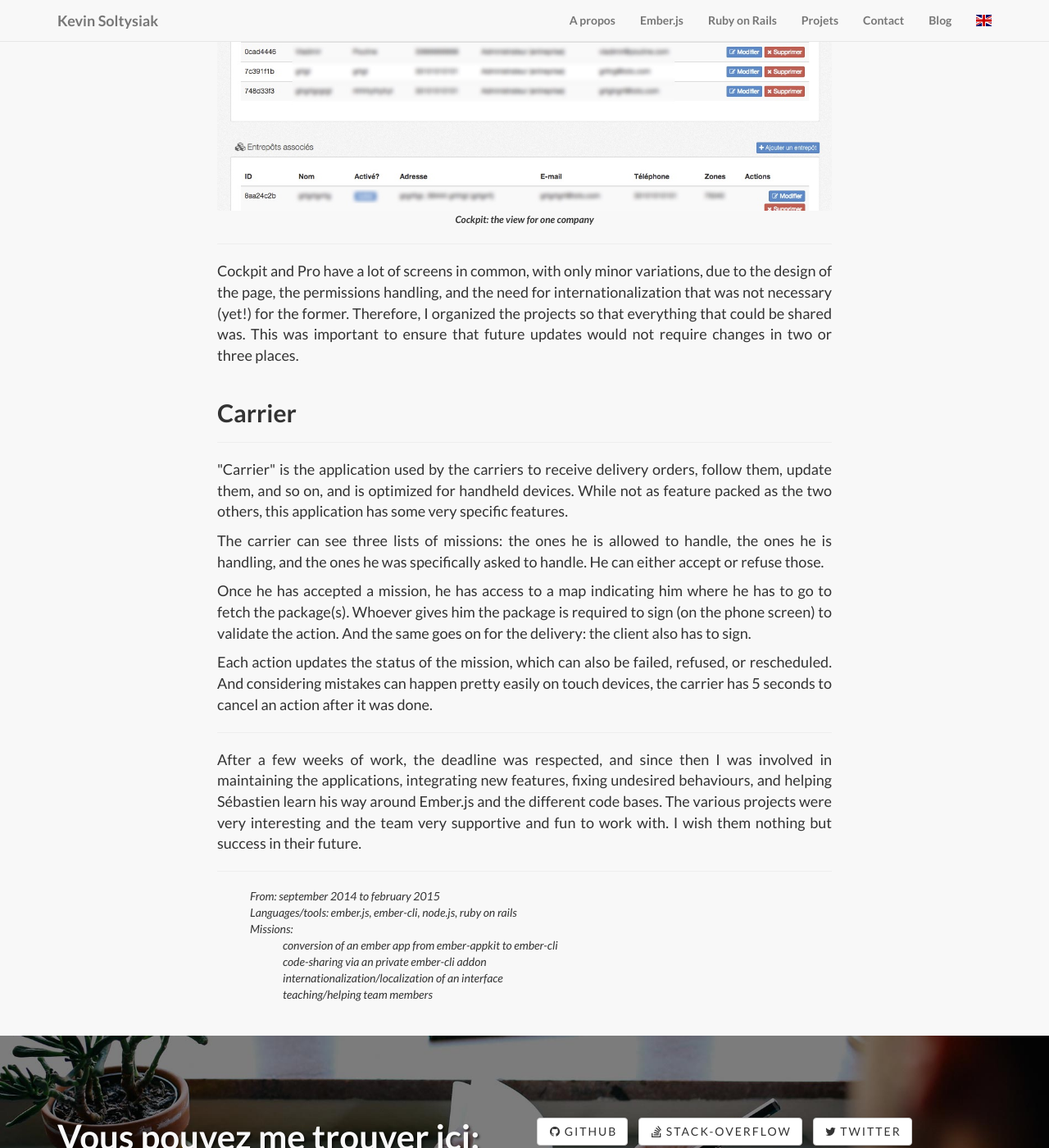
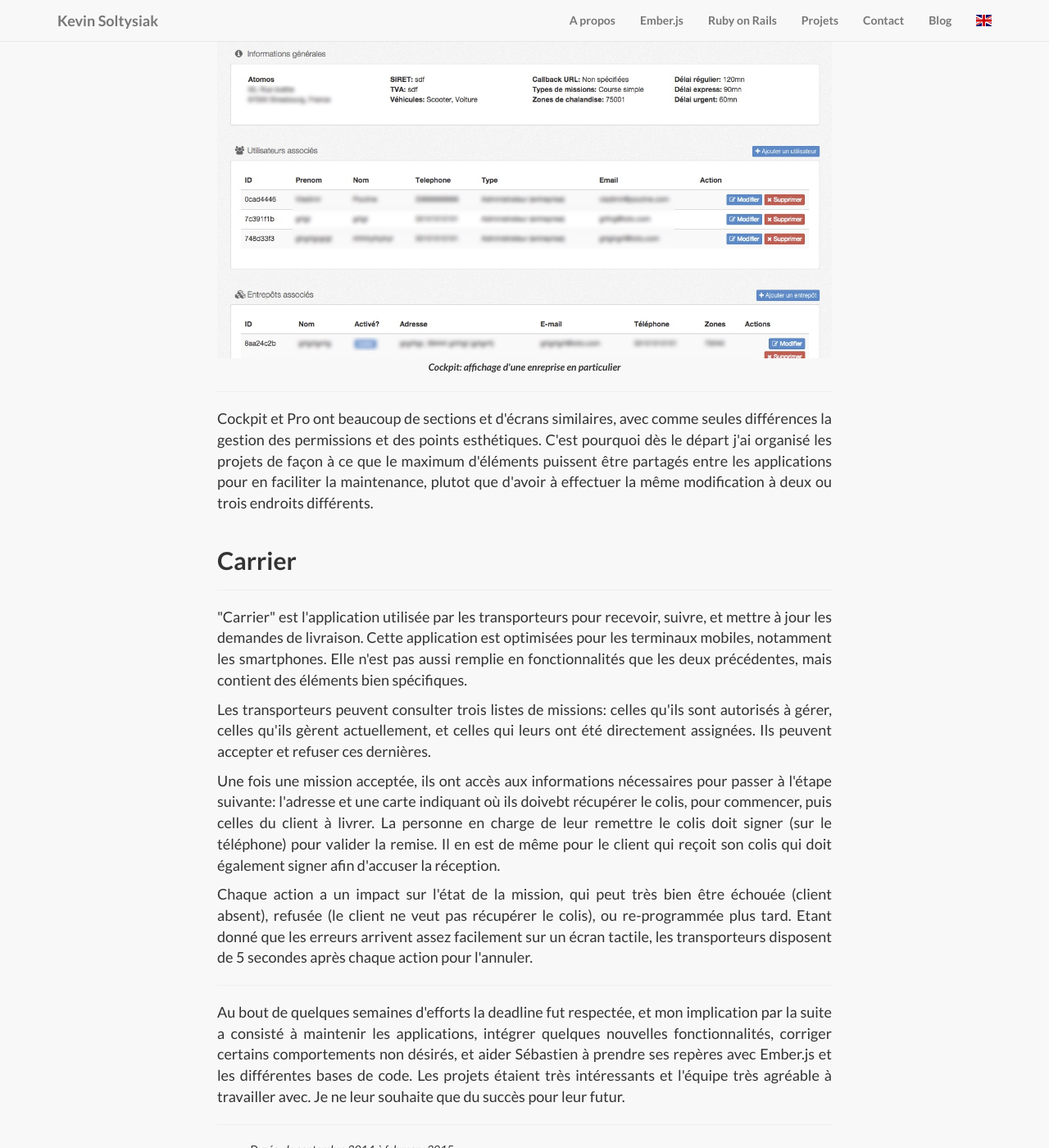
Before and after one commit to ksol/ksol.github.io, a Jekyll site: the page built from fr/projets/deliver.ee/index.html, in a window 1280 px wide and 1400 px high, scrolled down 4745 px. Shown: the whole window at 82% size. Built offline with Jekyll 4.4.1, drawn with Linux system fonts in a browser that asks for light colours; nearby versions of some CDN libraries; some of the changed text lies outside the part shown.

Commit message:
Projects page

```diff
--- a/css/styles.css
+++ b/css/styles.css
@@ -208,8 +208,10 @@ p.copyright {
 }
 
 .project-thumb-container {
-  margin-bottom: 40px;
-  height: 70px
+  padding-top: 20px;
+  padding-bottom: 20px;
+  border-top: 1px solid #EEE;
+  height: 110px
 }
 
 .project-thumb {
--- a/fr/projets/deliver.ee/index.html
+++ b/fr/projets/deliver.ee/index.html
@@ -17,15 +17,16 @@ enLink: /projects/deliver.ee
 
       <div class="col-xs-12 col-sm-10 col-sm-offset-1 col-md-8 col-md-offset-2">
         <p class="project-content">
-          <a href="http://www.deliver.ee">deliver.ee</a> is a french start-up whose goal is to make deliveries as easy as possible. They allow businesses to offer their clients same-day delivery for instance, but anybody can use the service and do one-off deliveries, all of this without having to care about the carriers.
+          <a href="http://www.deliver.ee">deliver.ee</a> est une start-up parisienne dont le but est de rendre les livraisons aussi simples et rapides que possible. Ils permettent aux entreprises de réaliser des livraisons intra-urbaines le jour même, et le service est également accessible aux particuliers. La logistique des transporteurs est totalement gérée par deliver.ee.
         </p>
 
         <p class="project-content">
-          The service revolves around a core API (made with Ruby on Rails) and several web-applications. At the beginning of September, <a href="mailto:contact@deliver.ee">Sébastien</a> (CTO of deliver.ee) was looking for someone that could help him finish some of those applications before an important deadline.
+          Le produit fonctionne autour d'un service central, une API réalisée avec <a href="/fr/freelancer/ruby-on-rails">Ruby on Rails</a>, et plusieurs applications web. Début septembre 2014, <a href="mailto:contact@deliver.ee">Sébastien</a> (directeur technique de deliver.ee) recherchait quelqu'un pour l'aider à finir certaines de ces applications avant une deadline importante.
         </p>
 
         <p class="project-content">
-          Three applications were concerned, all made with <a href="http://www.emberjs.com">ember.js</a>. I started working on the project under the guidance of another developper and took over as lead developper once he was no longer available.
+          Trois applications étaient concernées, toutes réalisées avec <a href="/fr/freelancer/ember-js">ember.js</a>.
+          J'ai commencé a travailler sur le projet sous la guidance d'un autre développeur, et suis passé développeur principal une fois qu'il n'était plus disponible.
         </p>
 
         <div class="page-header">
@@ -33,54 +34,56 @@ enLink: /projects/deliver.ee
         </div>
 
         <p class="project-content">
-          "Pro" is the application used by businesses to order deliveries and follow them. Once logged in, the user lands on a dashboard where he can glance at some statistics and monitor the state of their latests "missions".
-          A mission is a request for a delivery: their lifecycle goes from "pending" (just requested) to "fulfilled" (the client got his delivery).
+          "Pro" est l'application utilisée par les entreprises pour commander des livraisons et suivre leurs progression. Un fois connectés à l'interface, les utilisateurs arrivent sur un tableau de bord où ils ont accès en un coup d'oeil à plusieurs statistiques utiles ainsi qu'aux dernières mises à jours de leurs "missions". Une mission est une demande de livraison, et évolue au fil du temps de "en attente" (la demande vient d'être effectuée) à "livrée" (le client a reçu son/ses colis).
         </p>
 
         <img src="/img/portfolio/deliver.ee/pro1.png" class="project-screenshot">
         <div class="text-center">
           <small>
-            <em>Pro: the dashboard interface</em>
+            <em>Pro: l'interface du tableau de bord</em>
           </small>
         </div>
 
         <hr>
 
         <p class="project-content">
-          The main page of the application is the one where a user can request a mission. This page needed both to be packed with all expected features while staying clear and easy enough to use, and this was not always an easy task.
+          La page principale de l'application est celle où les utilisateurs peuvent commander une mission.
+          Cette page nécessitait de comporter toutes les fonctionnalités attendues d'un tel système tout en restant claire et concise, ce qui n'était pas toujours tâche facile.
         </p>
 
         <p class="project-content">
-          In the end, we're using "blocks" to delimit the content, a UI pattern used in all of the three applications. At the top is where you fill the start and end addresses for the mission. You can either fill a new one, or use one already supplied from a previous mission. This is also where you configure how the delivery/withdrawal is secured, and where you'll be notified is the area is not covered by the service.
+          Au final, nous sommes partis sur une logique de "blocs" pour délimiter les contenus, une logique qui sera réutilisée dans les autres applications.
+          Tout en haut se trouvent les sections permettant de renseigner les adresses de départ et d'arrivée. Les utilisateurs peuvent soit entrer une adresse à la main, soit en choisir une précédente, ou bien en prendre une du carnet d'adresse ou d'entrepots. C'est aussi ici que se configurent la sécurisation du retrait et de la livraison et que le service vous notifie si la zone demandée n'est pas couverte.
         </p>
+
         <p class="project-content">
-          Then, you have the date/time block, where you can either hand-pick a date and time, or choose one of the predefined slots. After, there is the vehicle selection and the package settings: only one of them is required to be filled. And finally, you can supply a internal ID number, and configure how you want to be notified for this mission.
+          Ensuite les utilisateurs peuvent choisir le délai de livraison, une date et une heure, ou bien un créneau prédéfini. Puis vient la sélection du type de véhicule et le renseignement du/des colis qui doivent être livrés, une seule de ces deux sections étant requise. Enfin, les utilisateurs peuvent préciser un numéro de référence interne et comment ils souhaitent être notifiés du suivi de cette mission.
         </p>
 
         <img src="/img/portfolio/deliver.ee/pro2.png" class="project-screenshot">
         <div class="text-center">
           <small>
-            <em>Pro: the interface used to request a delivery</em>
+            <em>Pro: l'interface de commande de mission</em>
           </small>
         </div>
 
         <hr>
 
         <p class="project-content">
-          The rest of the applications mainly revolves around mission monitoring and "resources" handling (eg. users, permissions, addresses, warehouses, notifications, settings, ...)
+          Le reste de l'application permet principalement de suivre les missions et de gérer les différentes resources: les utilisateurs, leurs droits, les adresses/entrepots, les notifications et autres paramètres, ...
         </p>
 
         <img src="/img/portfolio/deliver.ee/pro3.png" class="project-screenshot">
         <div class="text-center">
           <small>
-            <em>Pro: one of the settings page, the notifications</em>
+            <em>Pro: la page de configuration des notifications</em>
           </small>
         </div>
 
         <hr>
 
         <p class="project-content">
-          This application is also translated in both french and english. Users permissions are finely grained, as well as businesses' (through quotas of missions).
+          Cette application est disponible en anglais et français, et d'autres langues peuvent facilement être ajoutée. Les permissions sont finements gérées, aussi bien celles des utilisateurs que des entreprises au travers des quotas de missions.
         </p>
 
         <div class="page-header">
@@ -88,27 +91,26 @@ enLink: /projects/deliver.ee
         </div>
 
         <p class="project-content">
-          "Cockpit" is the application used by the deliver.ee team to display, monitor and handle everything: missions, users, companies, carriers, etc.
+          "Cockpit" est l'application utilisée par l'équipe de deliver.ee pour consulter et gérer à peu près tout: missions, utilisateurs, entreprises, transporteurs, etc.
         </p>
 
         <img src="/img/portfolio/deliver.ee/cockpit1.png" class="project-screenshot">
         <div class="text-center">
           <small>
-            <em>Cockpit: the list of missions</em>
+            <em>Cockpit: la liste des missions</em>
           </small>
         </div>
 
         <hr>
 
         <p class="project-content">
-          Everything can be done through cockpit: complete management of every entity. The team can even order missions themselves if needed, with the same interface as the one in the Pro application.
-          The team can also manually dispatch missions to a specific carrier.
+          Tout peut être réalisé au travers du cockpit. L'équipe peut suivre et faire évoluer les commandes, y compris assigner un transporteur à la main si nécessaire, et même commander une mission pour le compte d'une entreprise au cas où elle ne peut le faire elle même.
         </p>
 
         <img src="/img/portfolio/deliver.ee/cockpit2.png" class="project-screenshot">
         <div class="text-center">
           <small>
-            <em>Cockpit: the list of companies</em>
+            <em>Cockpit: la liste des entreprises</em>
           </small>
         </div>
 
@@ -117,14 +119,14 @@ enLink: /projects/deliver.ee
         <img src="/img/portfolio/deliver.ee/cockpit3.png" class="project-screenshot">
         <div class="text-center">
           <small>
-            <em>Cockpit: the view for one company</em>
+            <em>Cockpit: affichage d'une enreprise en particulier</em>
           </small>
         </div>
 
         <hr>
 
         <p class="project-content">
-          Cockpit and Pro have a lot of screens in common, with only minor variations, due to the design of the page, the permissions handling, and the need for internationalization that was not necessary (yet!) for the former. Therefore, I organized the projects so that everything that could be shared was. This was important to ensure that future updates would not require changes in two or three places.
+          Cockpit et Pro ont beaucoup de sections et d'écrans similaires, avec comme seules différences la gestion des permissions et des points esthétiques. C'est pourquoi dès le départ j'ai organisé les projets de façon à ce que le maximum d'éléments puissent être partagés entre les applications pour en faciliter la maintenance, plutot que d'avoir à effectuer la même modification à deux ou trois endroits différents.
         </p>
 
         <div class="page-header">
@@ -132,38 +134,39 @@ enLink: /projects/deliver.ee
         </div>
 
         <p class="project-content">
-          "Carrier" is the application used by the carriers to receive delivery orders, follow them, update them, and so on, and is optimized for handheld devices. While not as feature packed as the two others, this application has some very specific features.
-        </p>
-
-
-        <p class="project-content">
-          The carrier can see three lists of missions: the ones he is allowed to handle, the ones he is handling, and the ones he was specifically asked to handle. He can either accept or refuse those.
+          "Carrier" est l'application utilisée par les transporteurs pour recevoir, suivre, et mettre à jour les demandes de livraison. Cette application est optimisées pour les terminaux mobiles, notamment les smartphones.
+          Elle n'est pas aussi remplie en fonctionnalités que les deux précédentes, mais contient des éléments bien spécifiques.
         </p>
 
         <p class="project-content">
-          Once he has accepted a mission, he has access to a map indicating him where he has to go to fetch the package(s). Whoever gives him the package is required to sign (on the phone screen) to validate the action. And the same goes on for the delivery: the client also has to sign.
+          Les transporteurs peuvent consulter trois listes de missions: celles qu'ils sont autorisés à gérer, celles qu'ils gèrent actuellement, et celles qui leurs ont été directement assignées. Ils peuvent accepter et refuser ces dernières.
         </p>
 
         <p class="project-content">
-          Each action updates the status of the mission, which can also be failed, refused, or rescheduled. And considering mistakes can happen pretty easily on touch devices, the carrier has 5 seconds to cancel an action after it was done.
+          Une fois une mission acceptée, ils ont accès aux informations nécessaires pour passer à l'étape suivante: l'adresse et une carte indiquant où ils doivebt récupérer le colis, pour commencer, puis celles du client à livrer. La personne en charge de leur remettre le colis doit signer (sur le téléphone) pour valider la remise. Il en est de même pour le client qui reçoit son colis qui doit également signer afin d'accuser la réception.
+        </p>
+
+        <p class="project-content">
+          Chaque action a un impact sur l'état de la mission, qui peut très bien être échouée (client absent), refusée (le client ne veut pas récupérer le colis), ou re-programmée plus tard.
+          Etant donné que les erreurs arrivent assez facilement sur un écran tactile, les transporteurs disposent de 5 secondes après chaque action pour l'annuler.
         </p>
 
         <hr>
 
         <p class="project-content">
-          After a few weeks of work, the deadline was respected, and since then I was involved in maintaining the applications, integrating new features, fixing undesired behaviours, and helping Sébastien learn his way around Ember.js and the different code bases. The various projects were very interesting and the team very supportive and fun to work with. I wish them nothing but success in their future.
+          Au bout de quelques semaines d'efforts la deadline fut respectée, et mon implication par la suite a consisté à maintenir les applications, intégrer quelques nouvelles fonctionnalités, corriger certains comportements non désirés, et aider Sébastien à prendre ses repères avec Ember.js et les différentes bases de code. Les projets étaient très intéressants et l'équipe très agréable à travailler avec. Je ne leur souhaite que du succès pour leur futur.
         </p>
 
         <ul class="project-summary">
-          <li>From: september 2014 to february 2015</li>
-          <li>Languages/tools: ember.js, ember-cli, node.js, ruby on rails</li>
+          <li>Durée: de septembre 2014 à february 2015</li>
+          <li>Langages/outils: ember.js, ember-cli, node.js, ruby on rails</li>
           <li>
-            Missions:
+            Quelques missions:
             <ul class="project-missions">
-              <li>conversion of an ember app from ember-appkit to ember-cli</li>
-              <li>code-sharing via an private ember-cli addon</li>
-              <li>internationalization/localization of an interface</li>
-              <li>teaching/helping team members</li>
+              <li>Conversion d'une application ember de ember-appkit à ember-cli</li>
+              <li>Partage de code via un addon privé ember-cli</li>
+              <li>Internationalisation/localisation d'une interface</li>
+              <li>Transmission des connaissances/mentoring de l'équipe</li>
             </ul>
           </li>
         </ul>
```
Also changed, not shown: fr/projets/index.html (+15 -3 lines), projects/deliver.ee/index.html (+20 -21 lines), projects/index.html (+14 -3 lines).
